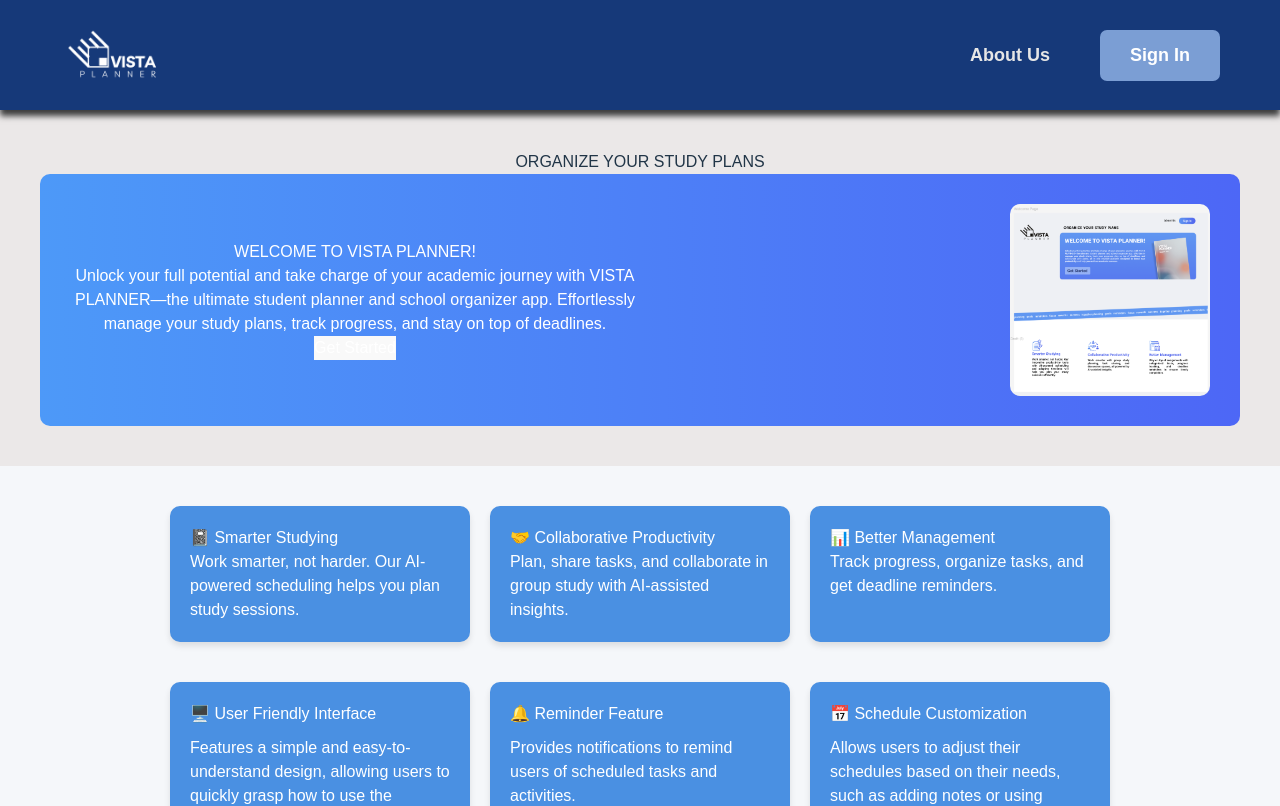
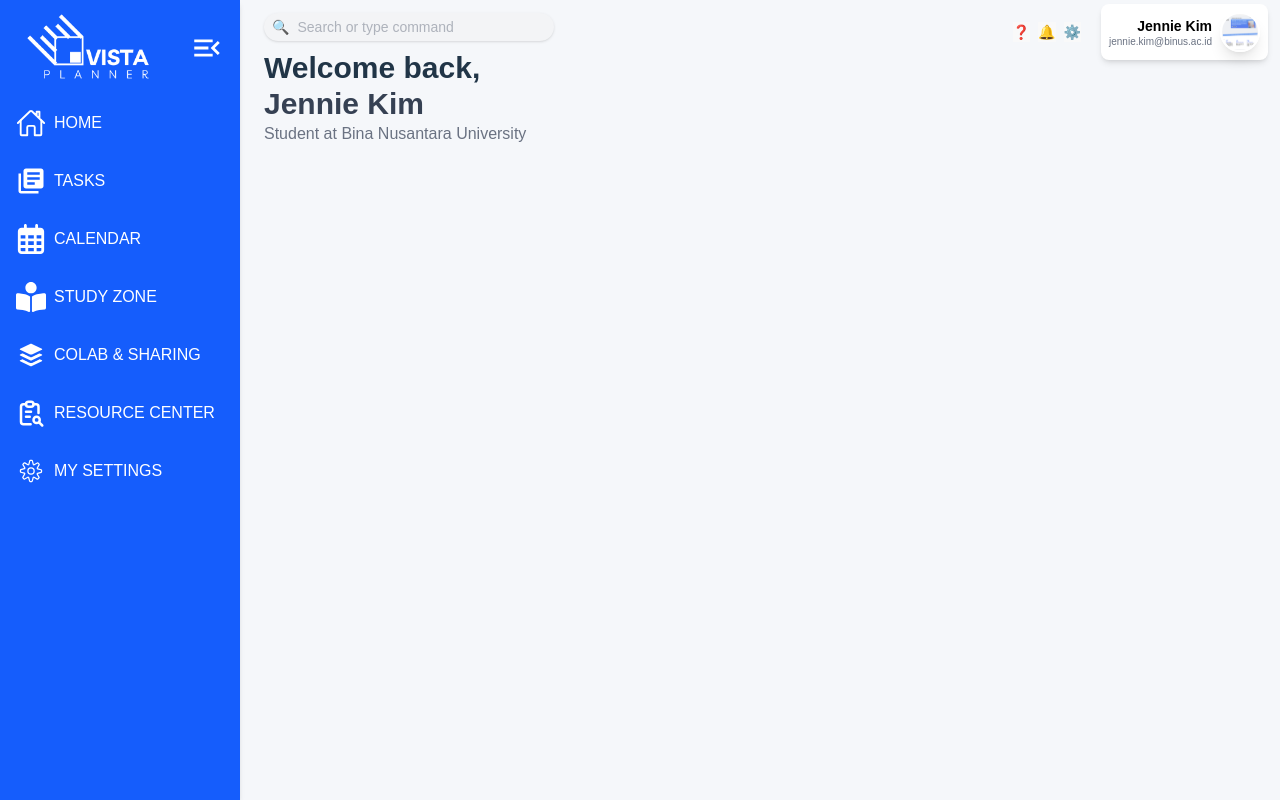
Before and after one commit to veneessaa/VistaPlanner, a React (Vite) app in the folder front-end/: page / in a window 1280 px wide. Shown: the top 806 px of the page. Built offline with nearby package versions, Linux system fonts and the light colour scheme.

Commit message:
basic homepage

```diff
--- a/front-end/package.json
+++ b/front-end/package.json
@@ -13,6 +13,7 @@
     "@tailwindcss/vite": "^4.0.14",
     "react": "^19.0.0",
     "react-dom": "^19.0.0",
+    "react-icons": "^5.5.0",
     "tailwindcss": "^4.0.14"
   },
   "devDependencies": {
--- a/front-end/src/App.tsx
+++ b/front-end/src/App.tsx
@@ -1,7 +1,9 @@
+import Homepage from "./pages/Homepage.tsx";
 import Welcome from "./pages/Welcome.tsx";
 
+
 function App() {
-  return <Welcome />;
+  return <Homepage />;
 }
 
 export default App;
--- /dev/null
+++ b/front-end/src/pages/Homepage.tsx
@@ -0,0 +1,105 @@
+import { useState } from 'react';
+import Logo from "../assets/images/logo_white.png";
+import Profile from "../assets/images/Book.png";
+
+// icons
+import { MdMenuOpen } from "react-icons/md";
+import { IoHomeOutline } from "react-icons/io5";
+import { MdLibraryBooks } from "react-icons/md";
+import { FaRegCalendarDays } from "react-icons/fa6";
+import { TbReportSearch } from "react-icons/tb";
+import { IoLogoBuffer } from "react-icons/io";
+import { CiSettings } from "react-icons/ci";
+import { FaBookReader } from "react-icons/fa";
+
+const menuItems = [
+  { icons: <IoHomeOutline size={30} />, label: 'HOME' },
+  { icons: <MdLibraryBooks size={30} />, label: 'TASKS' },
+  { icons: <FaRegCalendarDays size={30} />, label: 'CALENDAR' },
+  { icons: <FaBookReader size={30} />, label: 'STUDY ZONE' },
+  { icons: <IoLogoBuffer size={30} />, label: 'COLAB & SHARING' },
+  { icons: <TbReportSearch size={30} />, label: 'RESOURCE CENTER' },
+  { icons: <CiSettings size={30} />, label: 'MY SETTINGS' }
+];
+
+function Homepage(){
+    const [open, setOpen] = useState(true);
+
+  return (
+    <div className="flex h-screen">
+      {/* Sidebar */}
+      <nav className={`shadow-md p-2 flex flex-col duration-500 bg-blue-600 text-white ${open ? 'w-60' : 'w-16'}`}>
+
+        {/* Header */}
+        <div className='px-2 py-2 h-20 flex justify-between items-center'>
+          <img src={Logo} alt="Logo" className={`${open ? 'w-38' : 'w-0'} rounded-md`} />
+          <MdMenuOpen size={34} className={`duration-500 cursor-pointer ${!open && 'rotate-180'}`} onClick={() => setOpen(!open)} />
+        </div>
+
+        {/* Body */}
+        <ul className='flex-1'>
+          {menuItems.map((item, index) => (
+            <li key={index} className='px-2 py-2 my-3 hover:bg-blue-800 rounded-md duration-300 cursor-pointer flex gap-2 items-center relative group'>
+              <div>{item.icons}</div>
+              <p className={`${!open && 'w-0 translate-x-24'} duration-500 overflow-hidden`}>{item.label}</p>
+              <p className={`${open && 'hidden'} absolute left-32 shadow-md rounded-md w-0 p-0 text-black bg-white duration-100 overflow-hidden group-hover:w-fit group-hover:p-2 group-hover:left-16`}>
+                {item.label}
+              </p>
+            </li>
+          ))}
+        </ul>
+
+      </nav>
+
+{/* Main Content */}
+<div className="flex-1 p-6 relative mt-6-[6px]">
+  {/* Top Bar (Search & Profile Section) */}
+  <div className="flex items-center justify-between w-full">
+    {/* Search Bar */}
+    <div className="flex items-center bg-gray-100 rounded-full px-2 py-1 w-full max-w-[290px] shadow-sm mt-[-30px]">
+      <span className="text-gray-400 text-sm">🔍</span>
+      <input
+        type="text"
+        placeholder="Search or type command"
+        className="bg-transparent outline-none text-gray-500 text-sm w-full ml-2"
+      />
+    </div>
+
+    {/* Right Section (Icons + Profile) */}
+    <div className="flex items-center gap-2">
+      {/* Icons (Help, Notifications, Settings) */}
+      <div className="flex items-center gap-2 mt-[-20px] left-10">
+        <button className="text-gray-500 hover:text-gray-700 text-sm">❓</button>
+        <button className="text-gray-500 hover:text-gray-700 text-sm">🔔</button>
+        <button className="text-gray-500 hover:text-gray-700 text-sm">⚙️</button>
+      </div>
+
+      {/* Profile Info */}
+      <div className="flex items-center gap-2 bg-white p-2 rounded-lg shadow-md relative mt-[-20px] left-3">
+        <div className="text-right">
+          <p className="font-bold text-black text-sm">Jennie Kim</p>
+          <p className="text-gray-500 text-[10px] leading-tight">jennie.kim@binus.ac.id</p>
+        </div>
+
+        {/* Profile Image */}
+        <img
+          src={Profile}
+          alt="User Avatar"
+          className="w-10 h-10 rounded-full border-2 border-white shadow-lg"
+        />
+      </div>
+    </div>
+  </div>
+
+  {/* Welcome Section */}
+  <div className="relative mt-[-10px] ">
+    <h1 className="text-3xl font-bold">Welcome back,</h1>
+    <h2 className="text-3xl font-bold text-gray-700">Jennie Kim</h2>
+    <p className="text-gray-500">Student at Bina Nusantara University</p>
+  </div>
+</div>
+</div>
+  );
+}
+
+export default Homepage;
```
Also changed, not shown: 1 other file (tests, documents, lock files or other folders).
